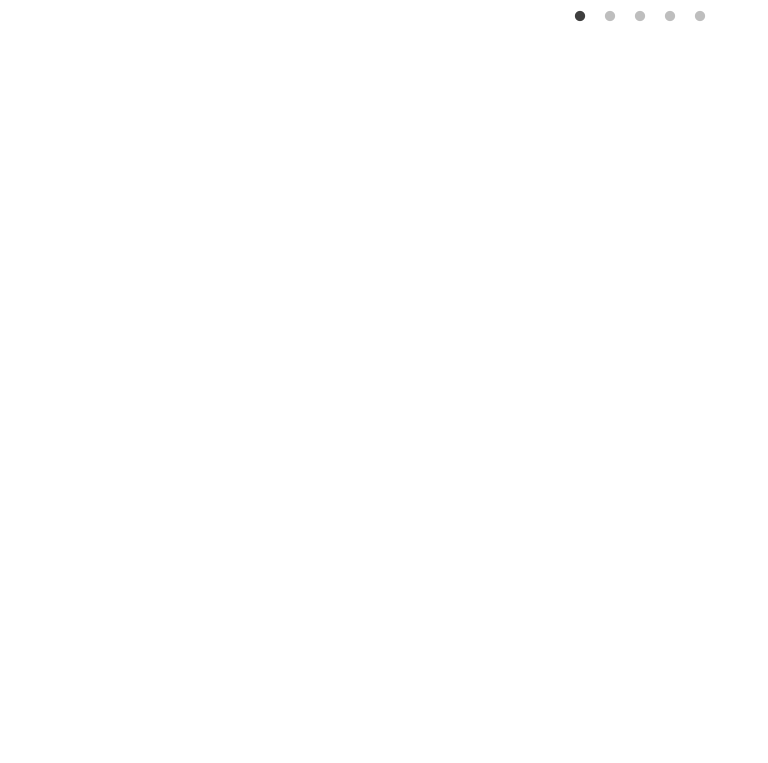
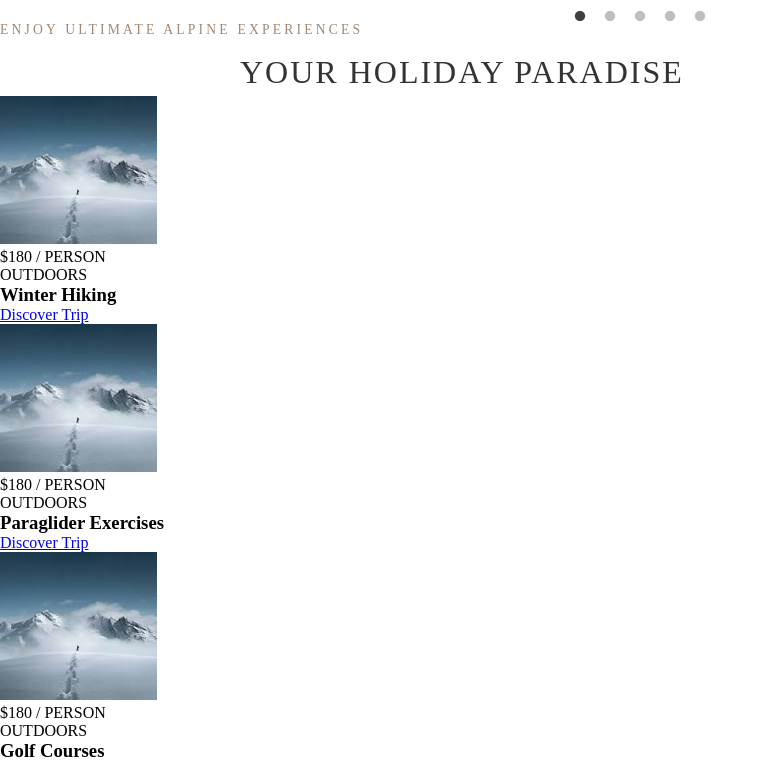
Before and after one commit to Debajyoti045/Mountain-Hotel, a React (Vite) app: page / in a window 1280 px wide. Shown: the part 1828-2591 px from the top of the page, without its empty margins (0-768 px from the left). Before the commit the page ends 1850 px from the top, so only its background shows below. Built offline with nearby package versions, Linux system fonts and the light colour scheme.

Commit message:
added the services css styling needed more

```diff
--- a/src/components/Data/Data.jsx
+++ b/src/components/Data/Data.jsx
@@ -118,3 +118,41 @@ export const leftMainNav = [
       src: "../../public/assets/Sliderpic5.jpeg"
    }
  ]
+
+ export const afterSliderSmallText = "Enjoy Ultimate Alpine Experiences";
+ export const afterSliderBigText = "Your Holiday Paradise";
+
+ export const services = [
+   {
+      id: 1,
+      price: "$180 / PERSON",
+      smallTitle: "OUTDOORS",
+      mainTitle: "Winter Hiking",
+      link : "/winterHiking",
+      img:"../../public/assets/Sliderpic5.jpeg"
+   },
+   {
+      id: 1,
+      price: "$180 / PERSON",
+      smallTitle: "OUTDOORS",
+      mainTitle: "Paraglider Exercises",
+      link : "/ParagliderExercises",
+      img:"../../public/assets/Sliderpic5.jpeg"
+   },
+   {
+      id: 1,
+      price: "$180 / PERSON",
+      smallTitle: "OUTDOORS",
+      mainTitle: "Golf Courses",
+      link : "/winterHiking",
+      img:"../../public/assets/Sliderpic5.jpeg"
+   },
+   {
+      id:4,
+      price: "$180 / PERSON",
+      smallTitle: "OUTDOORS",
+      mainTitle: "Ski & Snowshoeing",
+      link: "/skiSnowshoeing",
+      img: "../../public/assets/Sliderpic5.jpeg"
+   }
+ ]
--- a/src/components/Home/Home.jsx
+++ b/src/components/Home/Home.jsx
@@ -6,6 +6,7 @@ import { upperSmalltext, upperBigText } from "../Data/Data.jsx"
 import ParaMeterSection from "./ParaMeterSection";
 import TextSection from "./TextSection";
 import Slider from "./Slider.jsx";
+import Services from "./Services.jsx";
 const Home = () => {
   return (
     <div>
@@ -24,6 +25,7 @@ const Home = () => {
       </div>
       <TextSection/>
       <Slider/>
+      <Services/>
     </div>
   );
 };
--- /dev/null
+++ b/src/components/Home/Services.jsx
@@ -0,0 +1,28 @@
+import React from "react";
+import "../../CSS/Services.css";
+import {afterSliderSmallText,afterSliderBigText,services} from "../Data/Data.jsx"
+const Services = () => {
+  return (
+    <section className="holiday-section">
+      <h2 className="small-text">{afterSliderSmallText}</h2>
+      <h1 className="big-text">{afterSliderBigText}</h1>
+      <div className="card-container">
+        {services.map((service) => (
+          <div className="card" key={service.id}>
+            <img src={service.img} alt={service.mainTitle} />
+            <div className="card-info">
+              <span className="price">{service.price}</span>
+              <p className="small-title">{service.smallTitle}</p>
+              <h3 className="main-title">{service.mainTitle}</h3>
+              <a href={service.link} className="discover-link">
+                Discover Trip
+              </a>
+            </div>
+          </div>
+        ))}
+      </div>
+    </section>
+  );
+};
+
+export default Services;
```
Also changed, not shown: src/CSS/Services.css (added).
